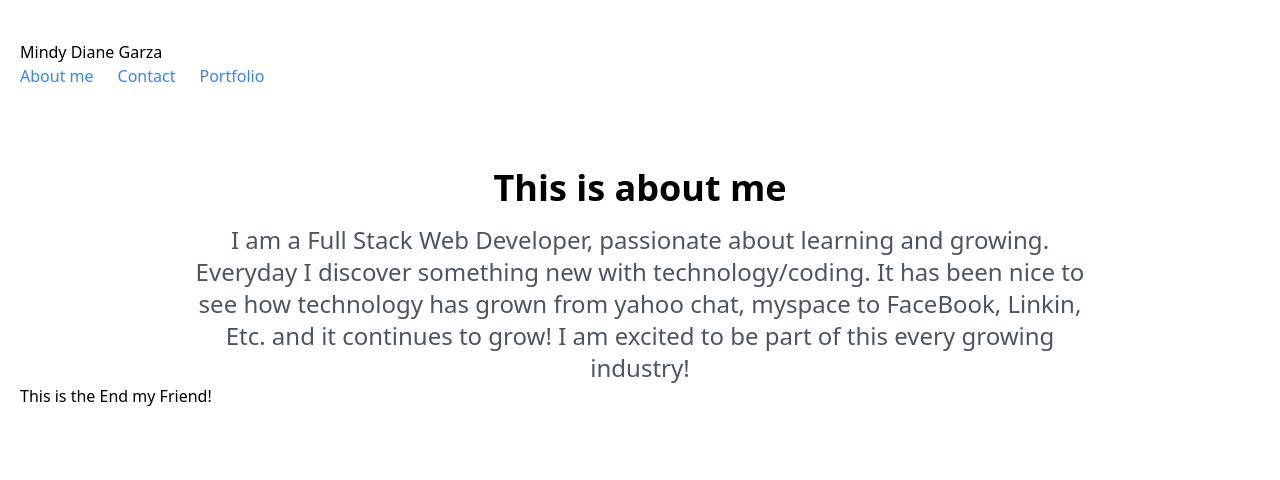
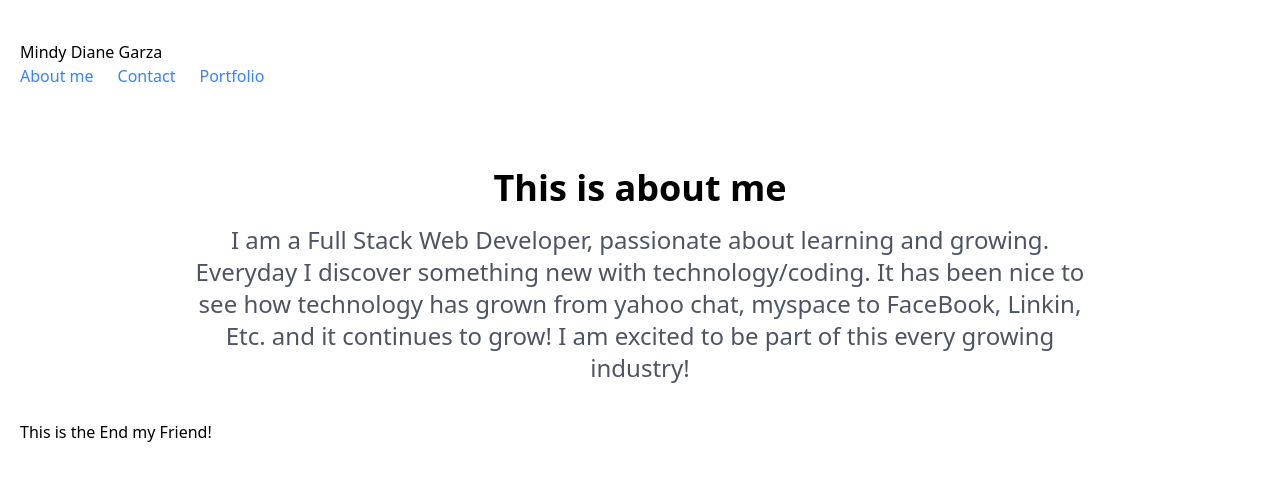
Before and after one commit to Mindydiane/react-to-this, a React (Create React App) app in the folder react-to-this/: page / in a window 1280 px wide. Shown: the top 480 px of the page. Built offline with nearby package versions, Linux system fonts and the light colour scheme.

Commit message:
about and footer updated

```diff
--- a/react-to-this/src/components/About/index.js
+++ b/react-to-this/src/components/About/index.js
@@ -5,7 +5,7 @@ function About() {
             <h1 className='text-2xl text-black md:text-4xl font-bold text-center'>
             This is about me
             </h1>
-            <h1 className='text-base md:text-2xl text-center text-gray-600 leading-relaxed mt-4'>
+            <h1 className='text-base sm:text-2xl text-center text-gray-600 leading-relaxed mt-4'>
             I am a Full Stack Web Developer,
             passionate about learning and growing.
             Everyday I discover something new with technology/coding.
--- a/react-to-this/src/components/Footer/index.js
+++ b/react-to-this/src/components/Footer/index.js
@@ -1,8 +1,10 @@
-// import React from "react";
+import React from "react";
 function Footer() {
     return  (
-        <div>
-        <h1> This is the End my Friend! </h1>
+        <div className='py-5 border-t-3/2'>
+        <div className='flex just-center mt-4'>
+            <h1> This is the End my Friend! </h1>
+        </div>
         </div>
     )
 }
```
